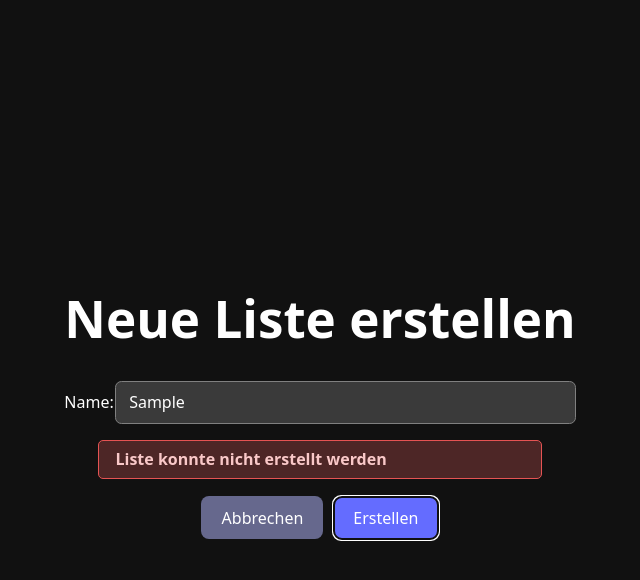
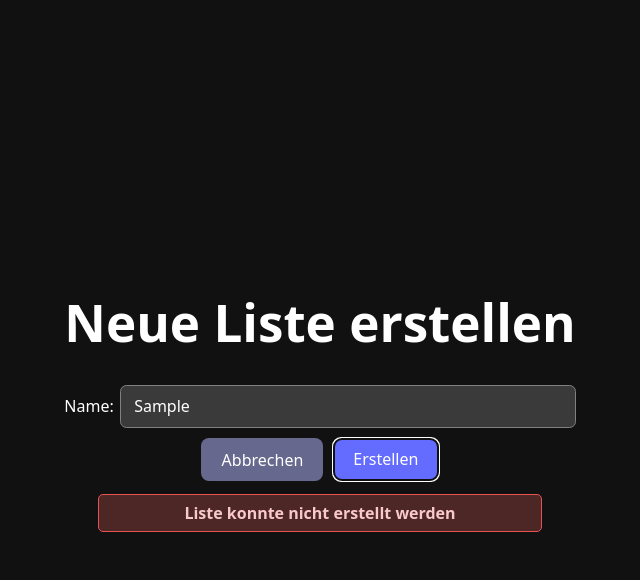
Before and after one commit to Pierro-e/HTWD-SE-shareshop_4B, a Vue app in the folder src/frontend/shareshop_4b/: page /neueliste in a window 1280 px wide. Both pictures are taken after typing "Sample" into the empty fields and a click on the button "Erstellen". Shown: the top 580 px of the page, without its empty margins (320-960 px from the left). Built offline with nearby package versions, Linux system fonts and the light colour scheme; no server answers.

Commit message:
Fehlermeldung gefixt bei Liste erstellen

```diff
--- a/src/frontend/shareshop_4b/src/components/NewListForm.vue
+++ b/src/frontend/shareshop_4b/src/components/NewListForm.vue
@@ -10,15 +10,12 @@
           placeholder="WG Albertplatz"
         />
       </div>
+    </div>
 
-      <div v-if="errorMessage" class="error">{{ errorMessage }}</div>
-    </div>
     <button class="button-cancel" @click="$router.push(`/listen`)">Abbrechen</button>
     <button class="button-submit" type="submit">Erstellen</button>
-
-
   </form>
-
+  <div v-if="errorMessage" class="error">{{ errorMessage }}</div>
 </template>
 
 <script>
@@ -79,11 +76,11 @@ export default {
 
 <style scoped>
   .error {
-    max-width: 80%;
+    width: 80%;
   }
 
   form label {
-    width: 35px;
+    width: 40px;
   }
 
 </style>
--- a/src/frontend/shareshop_4b/src/style.css
+++ b/src/frontend/shareshop_4b/src/style.css
@@ -419,6 +419,8 @@ form select {
 
 /* Erfolg- und Fehlerboxen */
 .success, .error {
+  margin-left: auto;
+  margin-right: auto;
   margin-top: 0.5rem;
   margin-bottom: 0.5rem;
   padding: 0.4rem 1rem;
```
